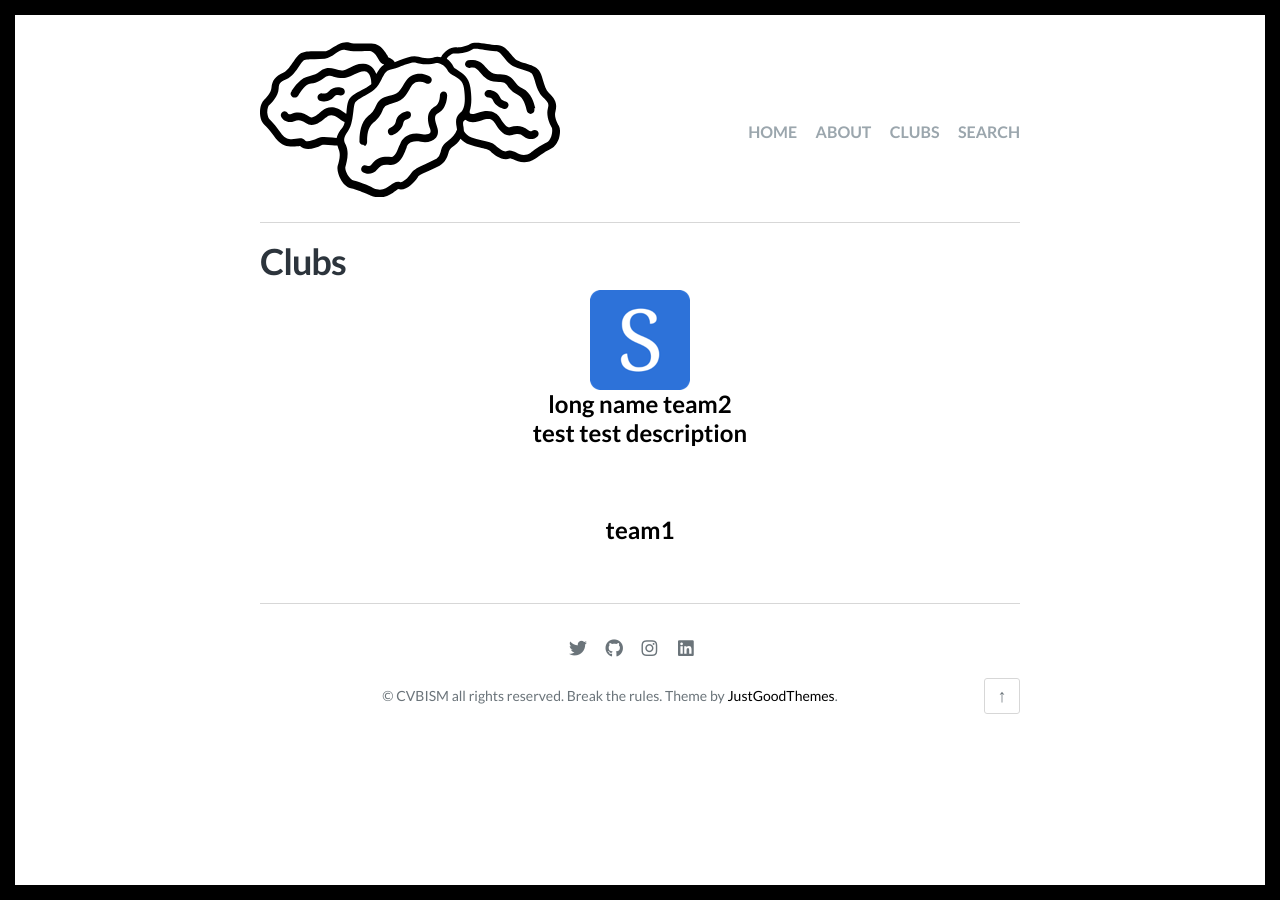
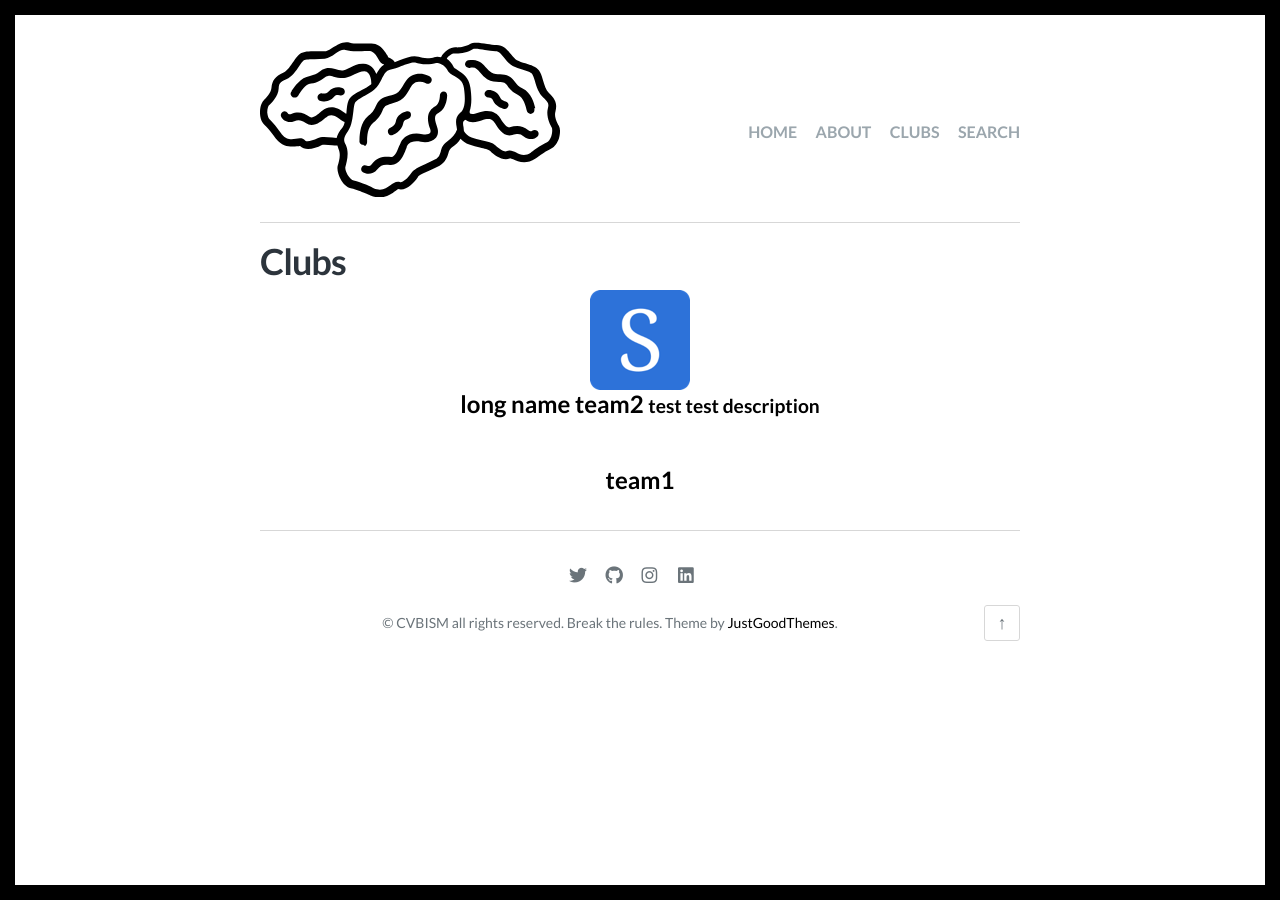
Before and after one commit to cvbism/Scriptor-Jekyll-Theme, a Jekyll site: the page built from clubs.md, in a window 1280 px wide. Built offline with Jekyll 4.4.1, drawn with Linux system fonts in a browser that asks for light colours; some web fonts are replaced; comment, search, counter and statistics services are not loaded.

Commit message:
Update clubs.md

```diff
--- a/clubs.md
+++ b/clubs.md
@@ -9,7 +9,7 @@ title: Clubs
       <a href="{{ team.url }}">
         <img src="{{team.thumb_image}}">
         <br>{{ team.title }}
-        <p>{{team.description}}</p>
+        <small>{{team.description}}</small>
       </a>
     </h3>
   </div>
```
